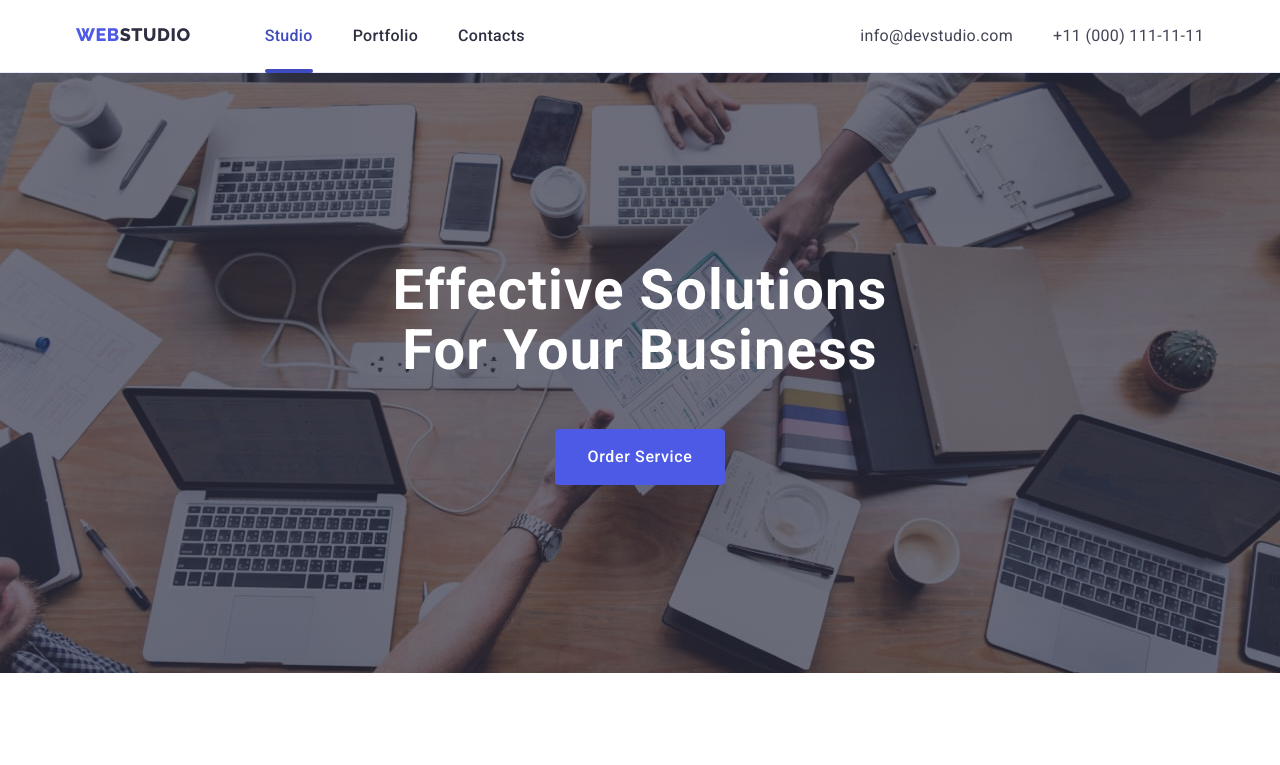
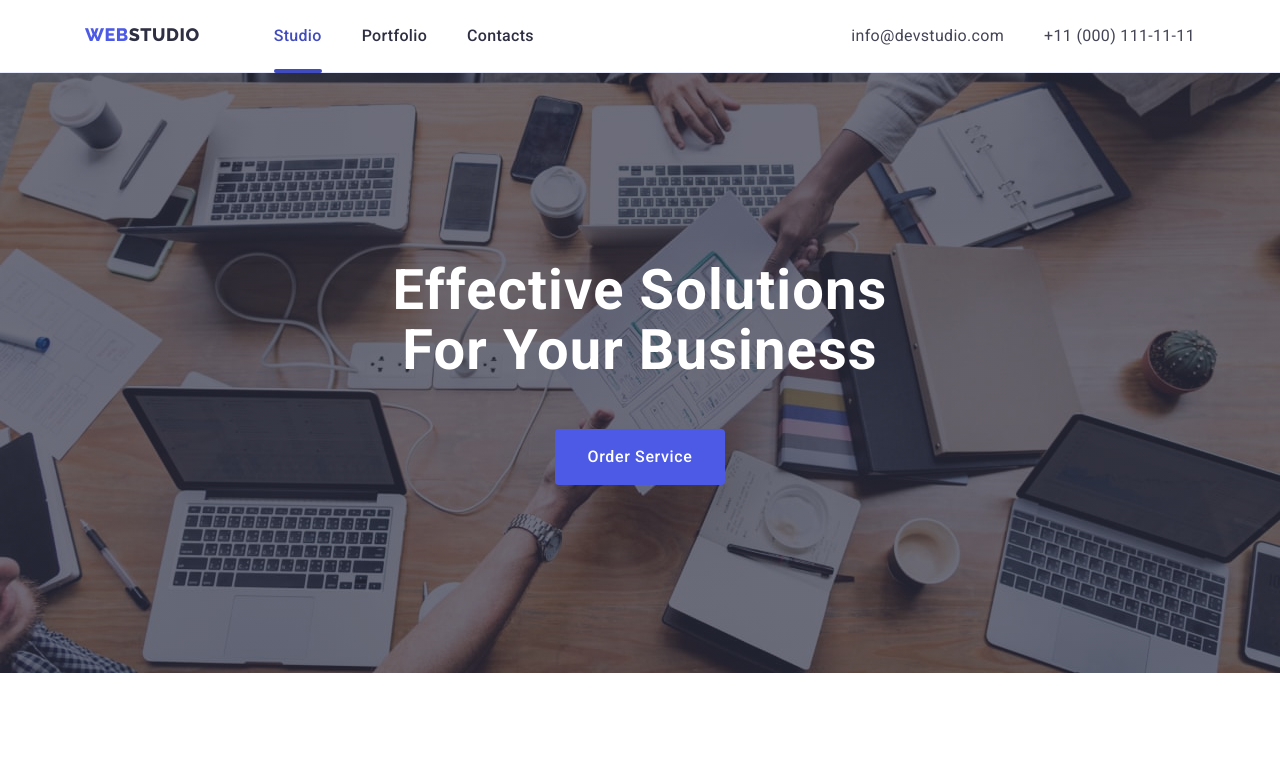
Before and after one commit to Alexa01821/goit-markup-hw-07, a plain HTML site: page index.html in a window 1280 px wide. Shown: the top 765 px of the page. Drawn offline with nearby package versions, Linux system fonts and the light colour scheme.

Commit message:
Update media.css

```diff
--- a/css/media.css
+++ b/css/media.css
@@ -219,9 +219,9 @@
   }
 }
 
-@media screen and (min-width: 1200px) {
+@media screen and (min-width: 1158px) {
   .container {
-    width: 1158px;
+    width: 1140px;
   }
   .btn {
     transition: background-color var(--transition);
@@ -443,7 +443,7 @@
   }
 }
 
-@media screen and (min-width: 768px) and (max-width: 1199px) {
+@media screen and (min-width: 768px) and (max-width: 1157px) {
   .narrow-container {
     padding: 0 108px;
   }
```
